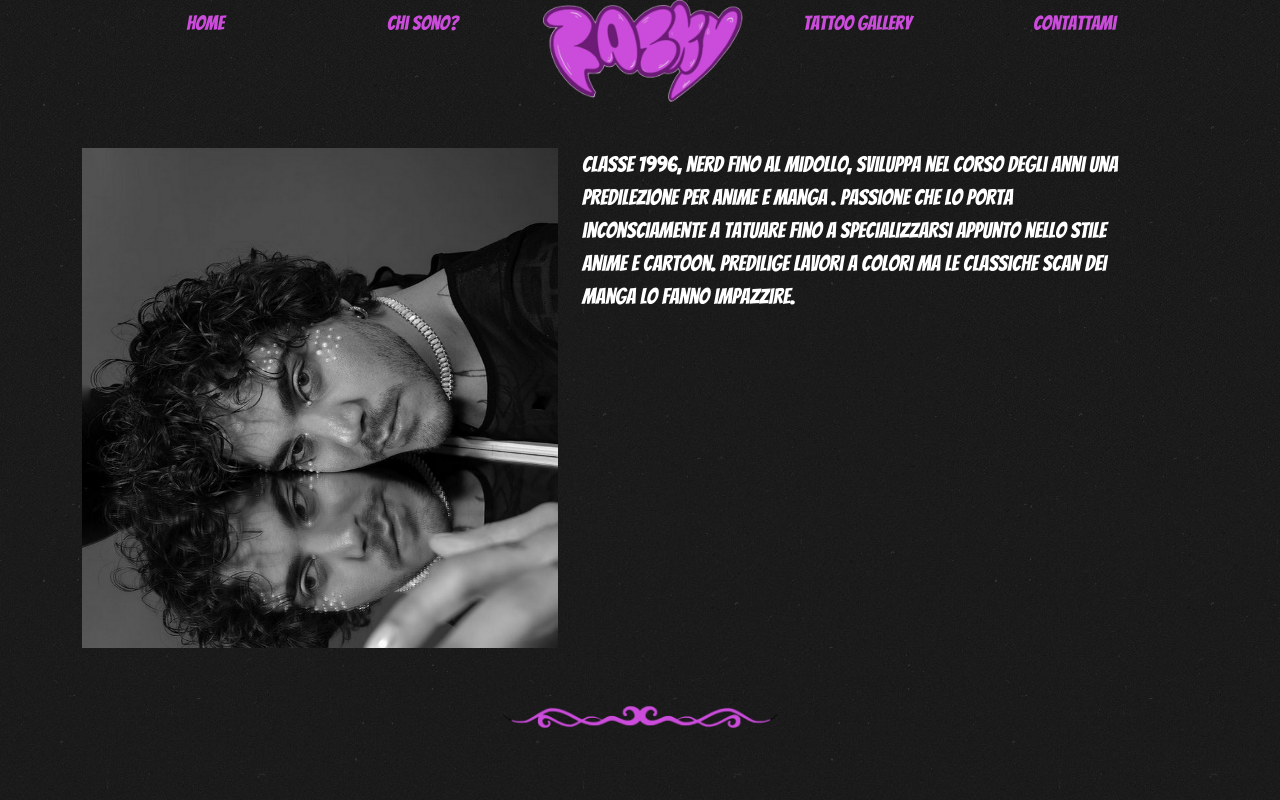
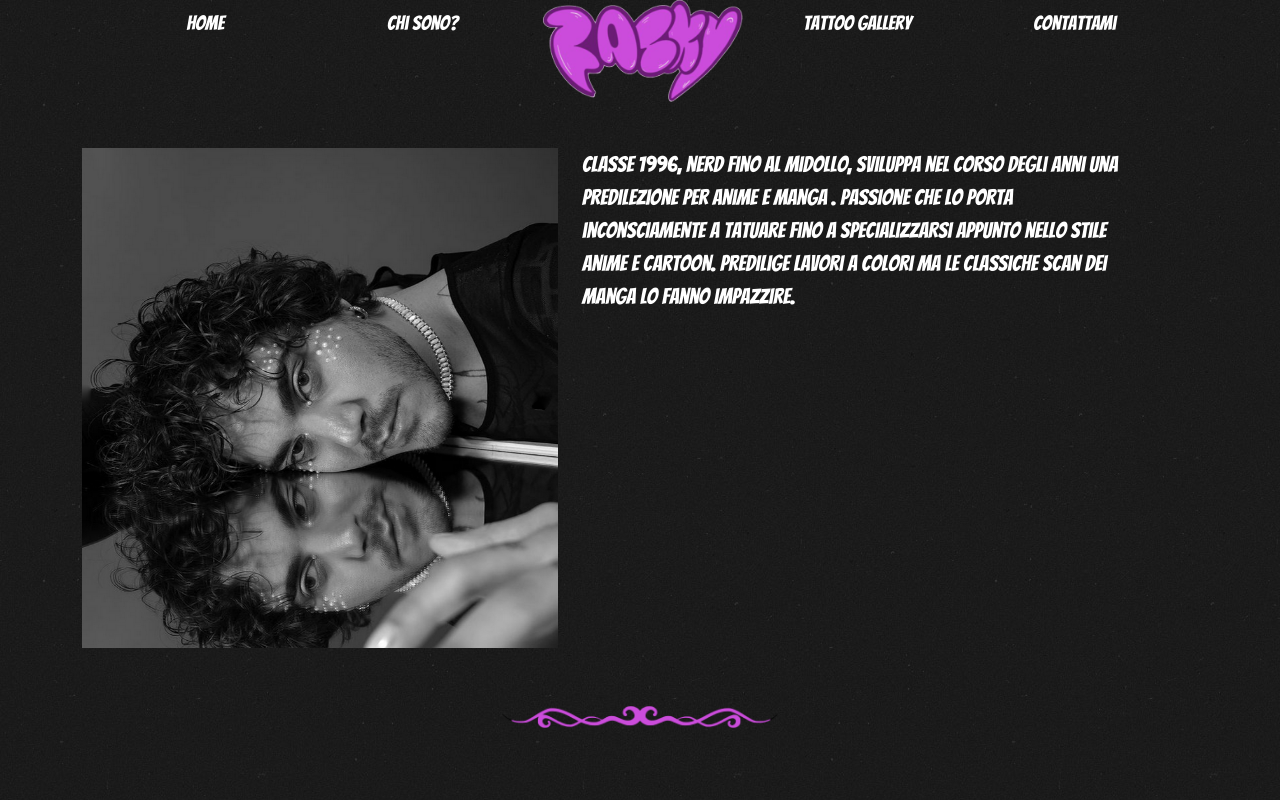
Before and after one commit to Nouali96/Zasky, a plain HTML site: page index.html in a window 1280 px wide. Shown: the top 800 px of the page. Drawn offline with nearby package versions, Linux system fonts and the light colour scheme.

Commit message:
CAMBIATO COLORE

```diff
--- a/style.css
+++ b/style.css
@@ -107,7 +107,7 @@ input:nth-of-type(5):checked ~ .img-carousel {
 }
 
 .nav-link{
-    color: #cb4cdb;
+    color: white;
     font-size: 20px;
 }
 
```
